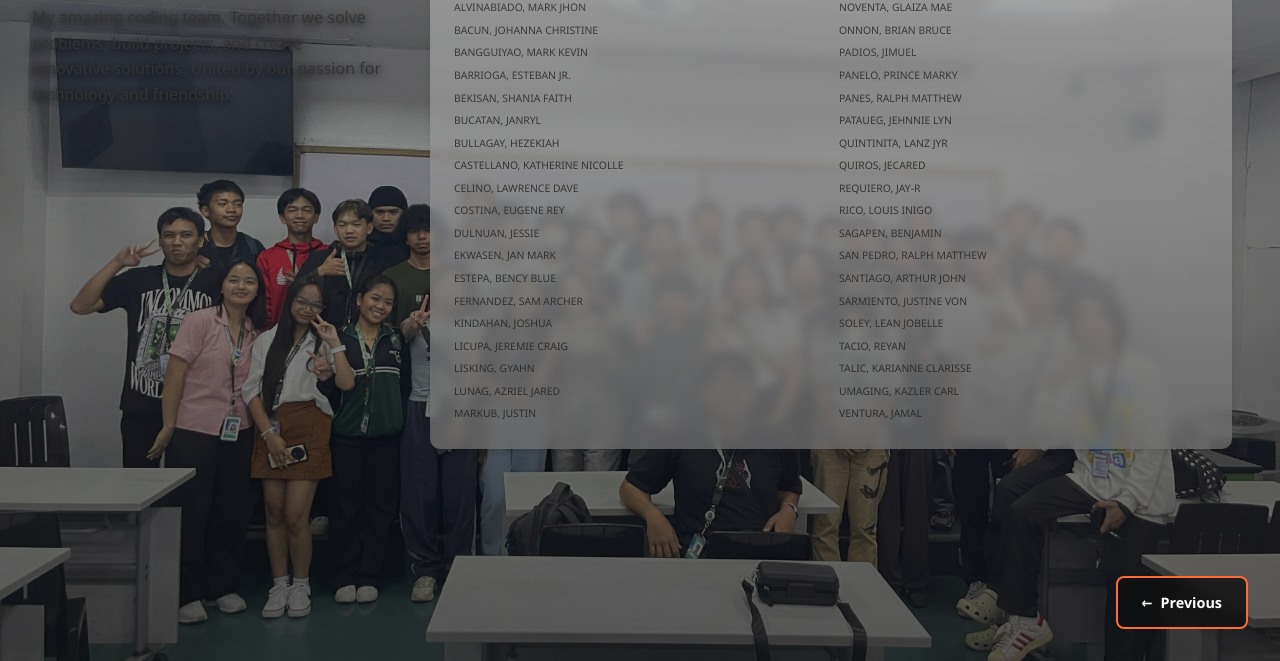
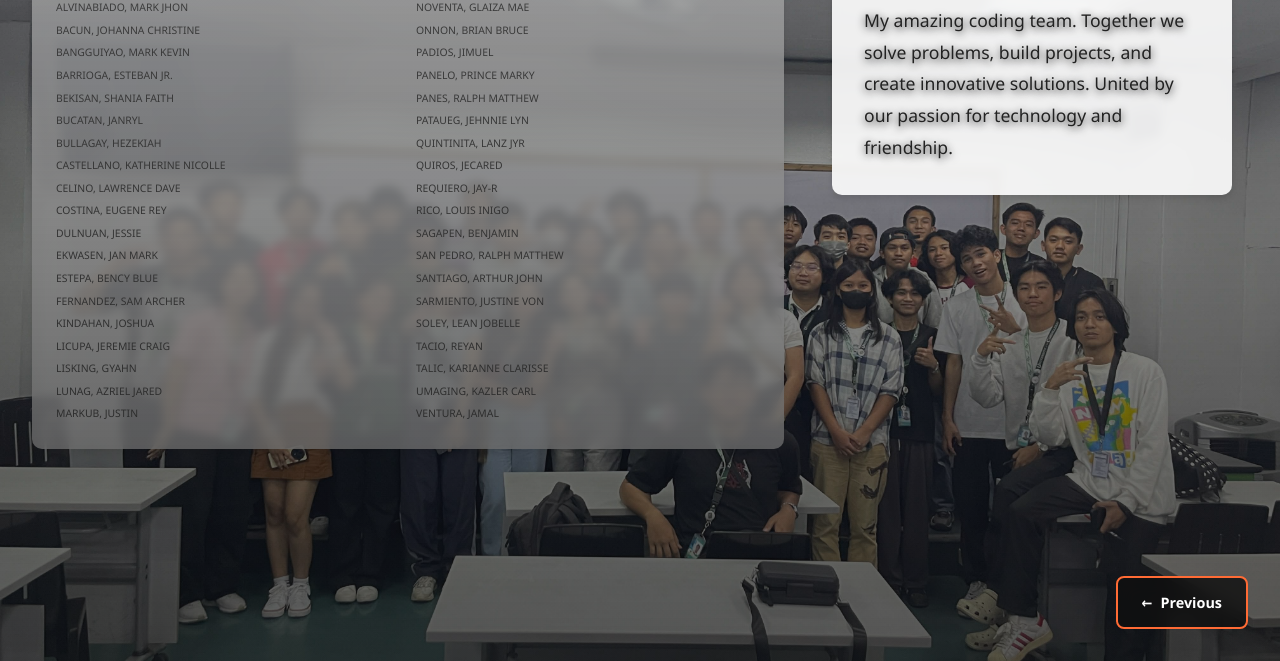
Before and after one commit to Tiban12/Activity-Website, a plain HTML site: page htmls/group.html in a window 1280 px wide. Shown: the part 139-800 px from the top of the page. Drawn offline with Linux system fonts and the light colour scheme.

Commit message:
group.html

```diff
--- a/htmls/group.html
+++ b/htmls/group.html
@@ -25,21 +25,27 @@
         }
 
         .group-content {
-            flex: 0 0 350px;
-            padding-top: 2rem;
+            flex: 0 0 400px;
+            padding: 2rem;
             text-align: left;
+            background: rgba(255, 255, 255, 0.9);
+            border-radius: 10px;
+            box-shadow: 0 4px 6px rgba(0, 0, 0, 0.1);
+            backdrop-filter: blur(5px);
+            order: 2;
         }
 
         .group-title {
             font-size: 2.5rem;
             margin-bottom: 1rem;
             color: #ff6b35;
+            font-weight: bold;
         }
 
         .group-description {
-            font-size: 1rem;
-            line-height: 1.6;
-            color: #333;
+            font-size: 1.1rem;
+            line-height: 1.8;
+            color: #222;
         }
 
         .members-list {
@@ -50,6 +56,7 @@
             box-shadow: 0 4px 6px rgba(0, 0, 0, 0.1);
             height: fit-content;
             backdrop-filter: blur(5px);
+            order: 1;
         }
 
         .members-list h3 {
```
